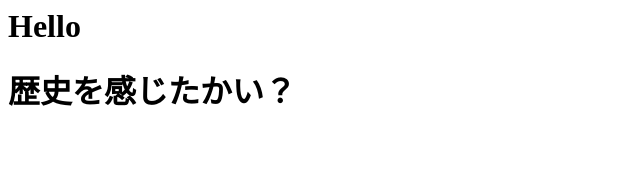
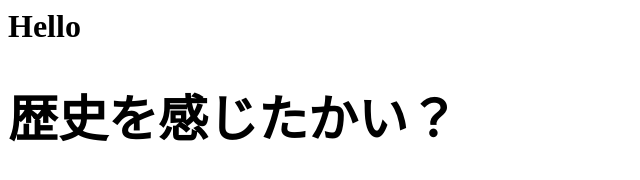
Before and after one commit to Autumn0521/todo-app, a plain HTML site: page index.html in a window 1280 px wide. Shown: the whole page, without its empty margins (0-640 px from the left). Drawn offline with Linux system fonts and the light colour scheme.

Commit message:
Update index.html

```diff
--- a/index.html
+++ b/index.html
@@ -1,2 +1,2 @@
 <h1>Hello</h1>
-<h1 style="size: 50px;">歴史を感じたかい？</h1>
+<h1 style="font-size: 50px;">歴史を感じたかい？</h1>
```
